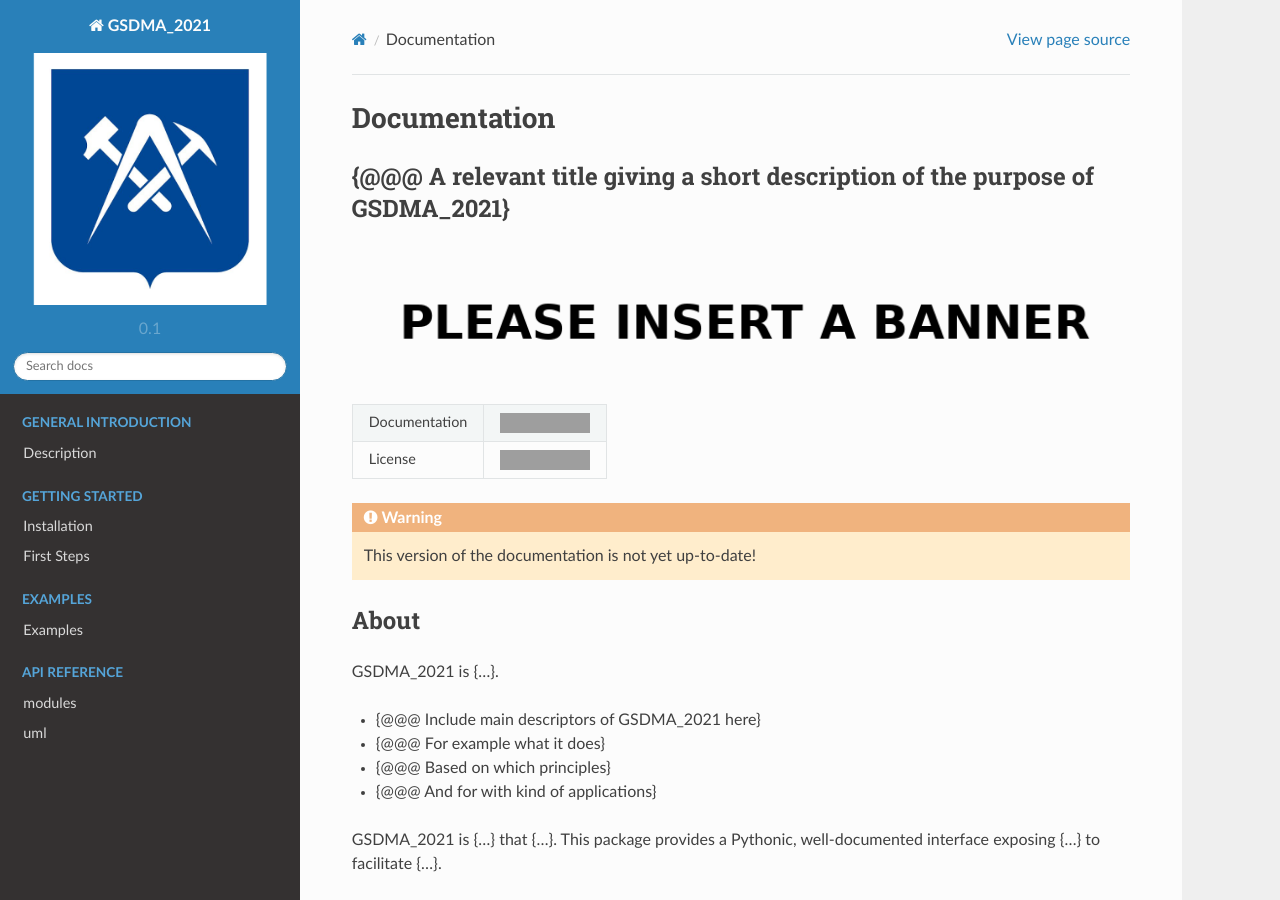
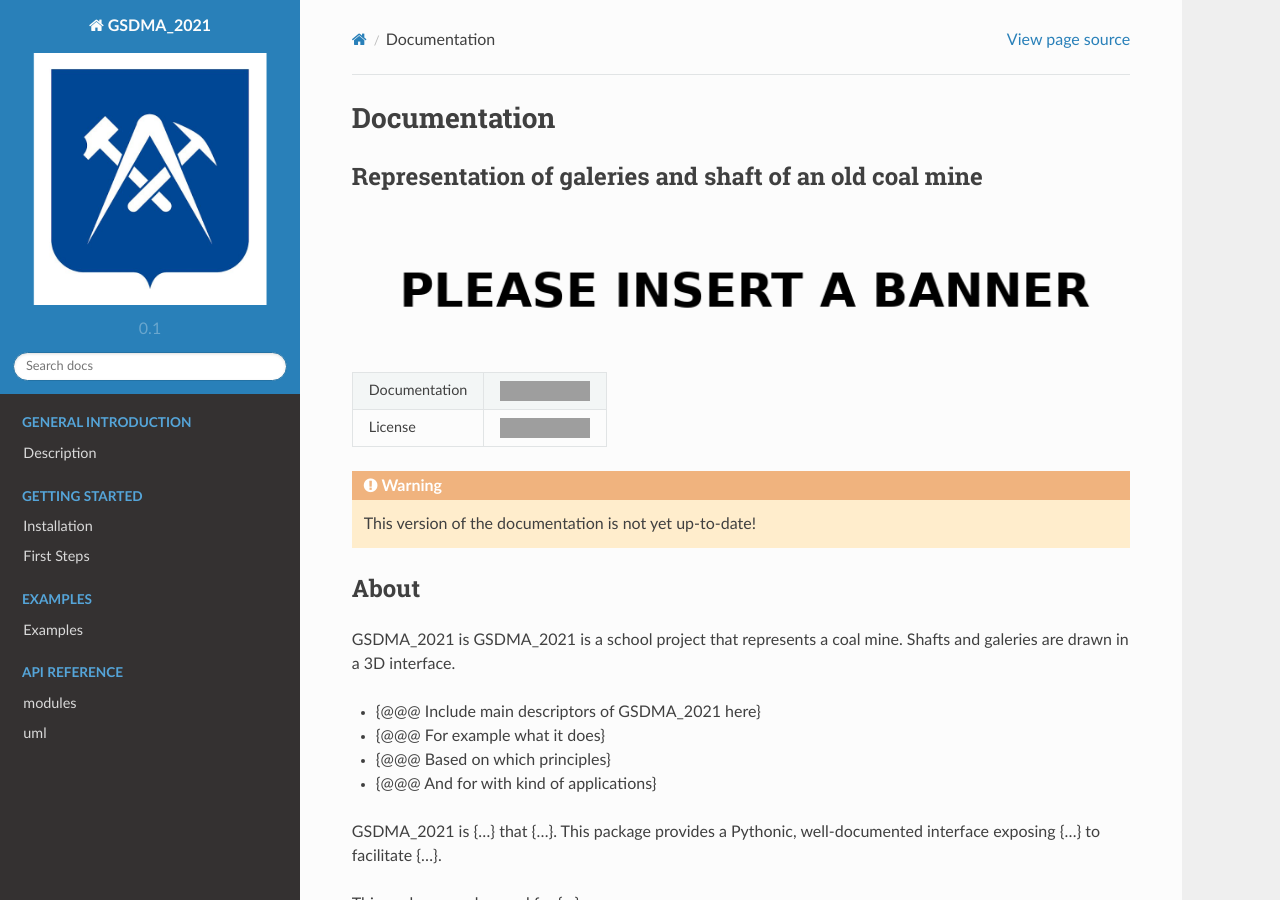
Before and after one commit to kaufmanno/GSDMA_2021, a Sphinx documentation site: the page built from docs/source/index.rst, in a window 1280 px wide and 900 px high. Built offline with Sphinx 7.4.7 and the Read the Docs theme 2.0.0, drawn with Linux system fonts in a browser that asks for light colours; grey boxes are pictures that could not be loaded.

Commit message:
Update index.rst

```diff
--- a/docs/source/index.rst
+++ b/docs/source/index.rst
@@ -7,7 +7,7 @@ Documentation
 .. raw:: html
 
     <div class="banner">
-        <h2>{@@@ A relevant title giving a short description of the purpose of GSDMA_2021} </h2>
+        <h2>Representation of galeries and shaft of an old coal mine  </h2>
         <a href="./examples/index.html"><img src="_static/banner_small.png" alt="GSDMA_2021" width="100%"/></a>
     </div>
 
@@ -31,7 +31,7 @@ Documentation
 About
 """""
 
-GSDMA_2021 is {...}.
+GSDMA_2021 is GSDMA_2021 is a school project that represents a coal mine. Shafts and galeries are drawn in a 3D interface.
 
 * {@@@ Include main descriptors of GSDMA_2021 here}
 * {@@@ For example what it does}
```
